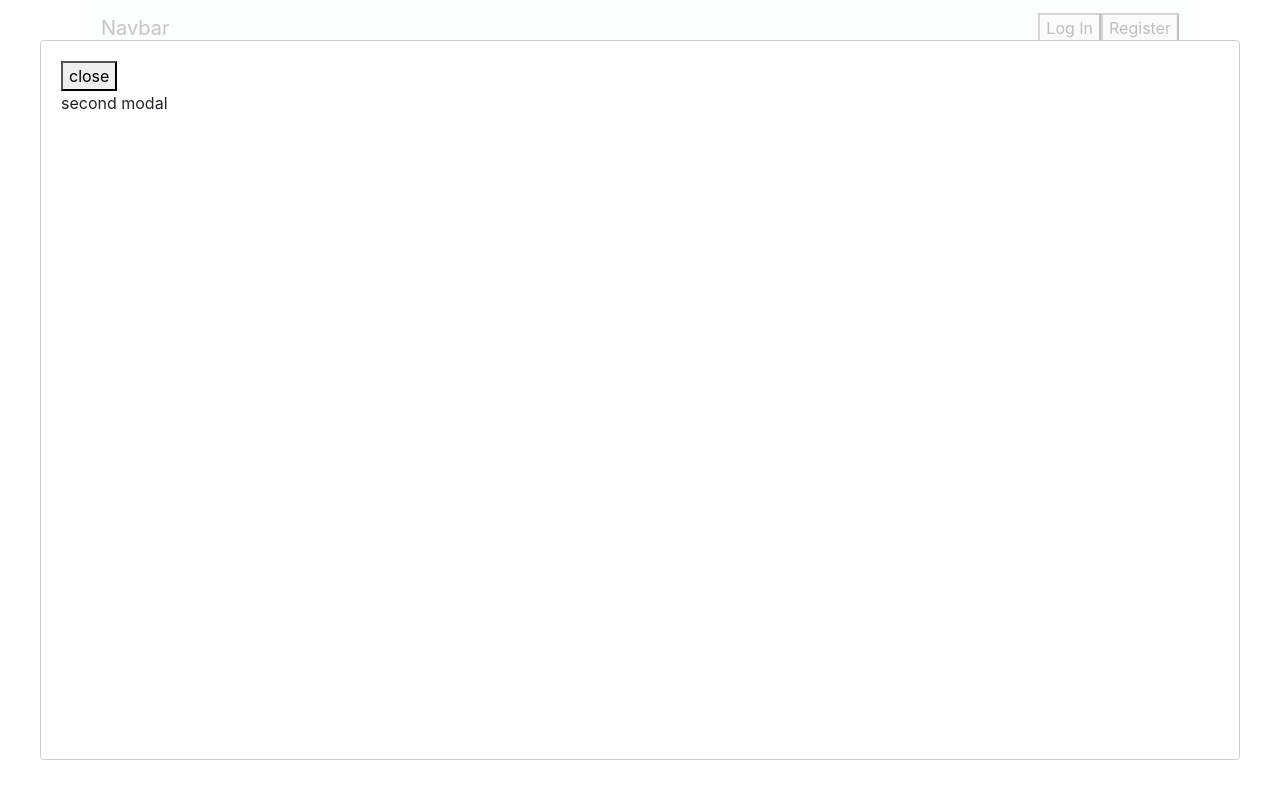
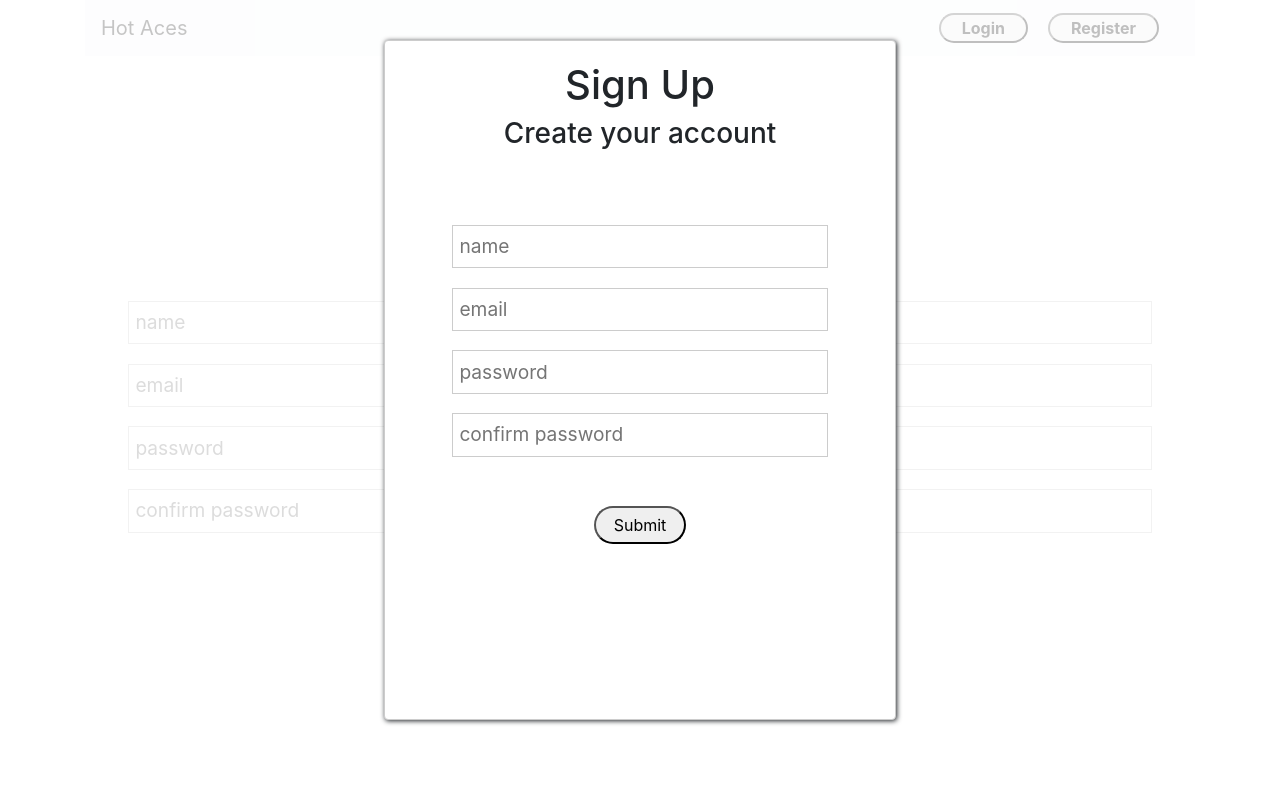
Before and after one commit to bmdito/black-jack, a React (Create React App) app in the folder client/: page /register in a window 1280 px wide. Both pictures are taken after a click on the button "Register". Built offline with nearby package versions, Linux system fonts and the light colour scheme.

Commit message:
styled reg modal and nav buttons

```diff
--- a/client/src/components/Navbar/Navbar.css
+++ b/client/src/components/Navbar/Navbar.css
@@ -0,0 +1,33 @@
+.navFont {
+  color: black;
+  font-weight: bold;
+  padding: 0px 15px 0px 15px;
+}
+
+.logButt {
+  margin-right: 20px;
+  border-radius: 25px;
+}
+
+.logButt:hover {
+  opacity: 0.7;
+}
+
+.modal-wrapper {
+  text-align: center;
+  width: 50%;
+}
+
+.ReactModal__Content {
+  height: 85%;
+  width: 40%;
+  margin: 0 auto;
+  /* border: 3px solid !important; */
+  box-shadow: 1px 1px 5px;
+  text-align: center;
+}
+
+.ReactModal__Overlay {
+  /* opacity: 0.2; */
+  z-index: 100;
+}
--- a/client/src/components/Navbar/Navbar.js
+++ b/client/src/components/Navbar/Navbar.js
@@ -3,19 +3,25 @@ import { render } from "react-dom";
 import Modal from "react-modal";
 import { ModalProvider, ModalConsumer } from "../LoginModal/ModalContext";
 import ModalRoot from "../LoginModal/ModalRoot";
+import Register from "../Register/index";
+import "./Navbar.css";
 
 const Modal1 = ({ onRequestClose, ...otherProps }) => (
-  <Modal isOpen onRequestClose={onRequestClose} {...otherProps}>
-    <button onClick={onRequestClose}>close</button>
-    <div>I am a modal</div>
-  </Modal>
+  <div className="modal-wrapper">
+    <Modal isOpen onRequestClose={onRequestClose} {...otherProps}>
+      {/* <button onClick={onRequestClose}>close</button> */}
+      <div>Here is login!</div>
+    </Modal>
+  </div>
 );
 
 const Modal2 = ({ onRequestClose, foo, ...otherProps }) => (
-  <Modal isOpen onRequestClose={onRequestClose} {...otherProps}>
-    <button onClick={onRequestClose}>close</button>
-    <div>second modal {foo}</div>
-  </Modal>
+  <div className="modal-wrapper">
+    <Modal isOpen onRequestClose={onRequestClose} {...otherProps}>
+      {/* <button onClick={onRequestClose}>close</button> */}
+      <Register />
+    </Modal>
+  </div>
 );
 
 const checkAuth = () => {
@@ -28,7 +34,7 @@ function Navbar() {
       <div className="container">
         <nav className="navbar navbar-expand-lg navbar-light bg-light">
           <a className="navbar-brand" href="#">
-            Navbar
+            Hot Aces
           </a>
           <div className="collapse navbar-collapse" id="navbarSupportedContent">
             {checkAuth() ? (
@@ -41,11 +47,17 @@ function Navbar() {
                     <ModalConsumer>
                       {({ showModal }) => (
                         <Fragment>
-                          <button onClick={() => showModal(Modal1)}>
-                            Log In
+                          <button
+                            className="logButt"
+                            onClick={() => showModal(Modal1)}
+                          >
+                            <span className="navFont">Login</span>
                           </button>
-                          <button onClick={() => showModal(Modal2)}>
-                            Register
+                          <button
+                            className="logButt"
+                            onClick={() => showModal(Modal2)}
+                          >
+                            <span className="navFont">Register</span>
                           </button>
                         </Fragment>
                       )}
--- a/client/src/components/Register/index.js
+++ b/client/src/components/Register/index.js
@@ -132,63 +132,10 @@ class Register extends Component {
               onChange={this.handleInputChange}
             />
           </div>
-          <button onClick={this.handleSubmit}>Submit</button>
+          <button className="subButt" onClick={this.handleSubmit}>
+            Submit
+          </button>
         </form>
-        {/* <h1 className="large text-primary">Sign Up</h1>
-      <p className="lead">
-        <i className="fas fa-user"></i> Create Your Account
-      </p>
-      <form className="form" onSubmit={e => onSubmit(e)}>
-        <div className="form-group">
-          <input
-            type="text"
-            placeholder="Name"
-            name="name"
-            value={name}
-            onChange={e => onChange(e)}
-            // required
-          />
-        </div>
-        <div className="form-group">
-          <input
-            type="email"
-            placeholder="Email Address"
-            name="email"
-            value={email}
-            onChange={e => onChange(e)}
-            // required
-          />
-
-          <small className="form-text">
-            This site uses Gravatar so if you want a profile image, use a
-            Gravatar email
-          </small>
-        </div>
-        <div className="form-group">
-          <input
-            type="password"
-            placeholder="Password"
-            name="password"
-            value={password}
-            onChange={e => onChange(e)}
-            // minLength="6"
-          />
-        </div>
-        <div className="form-group">
-          <input
-            type="password"
-            placeholder="Confirm Password"
-            name="password2"
-            value={password2}
-            onChange={e => onChange(e)}
-            // minLength="6"
-          />
-        </div>
-        <input type="submit" className="btn btn-primary" value="Register" />
-      </form>
-      <p className="my-1">
-        Already have an account? <Link to="/login">Sign In</Link>
-      </p> */}
       </Fragment>
     );
   }
--- a/client/src/components/Register/style.css
+++ b/client/src/components/Register/style.css
@@ -3,8 +3,7 @@
 }
 
 .form {
-  padding-right: 25%;
-  padding-left: 25%;
+  padding: 10% 10%;
 }
 
 .form .form-text {
@@ -26,6 +25,12 @@
   border: 1px solid #ccc;
 }
 
+.subButt {
+  padding: 5px 18px;
+  margin: 30px;
+  border-radius: 20px;
+}
+
 .error-style {
   font-size: 14px;
   color: red;
```
